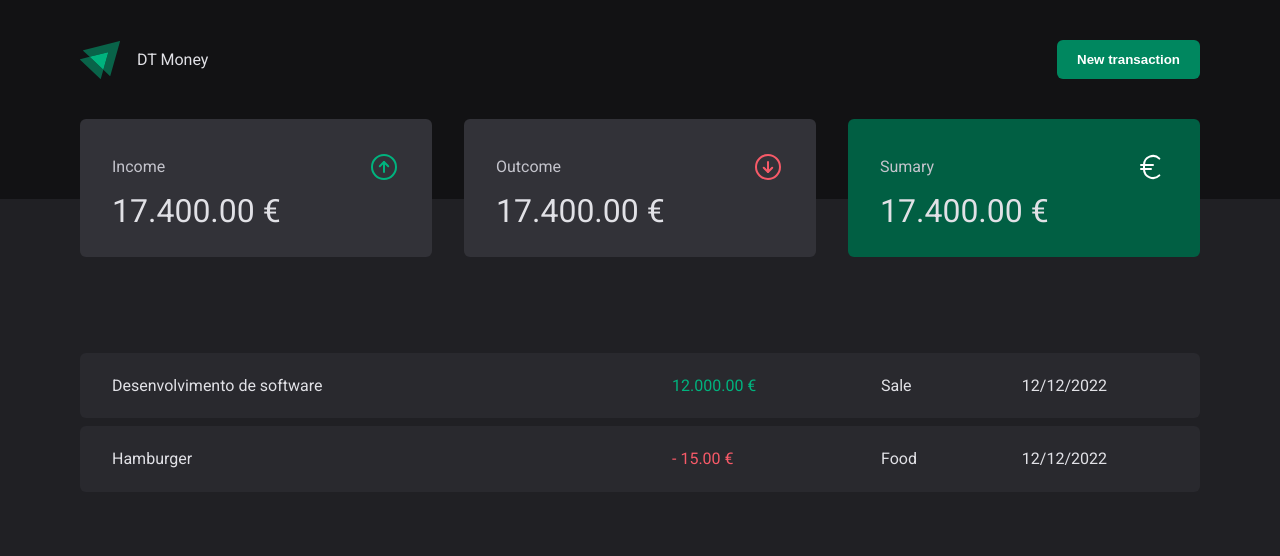
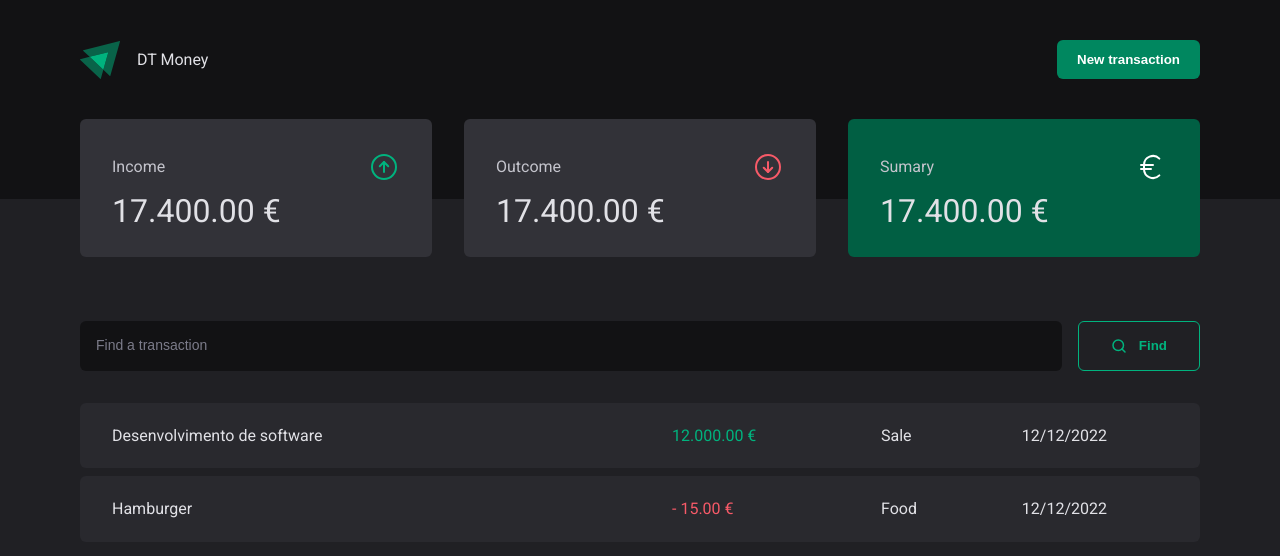
Before and after one commit to paulolima1212/ignite-aula03, a React (Vite) app: page / in a window 1280 px wide. Shown: the top 556 px of the page. Built offline with nearby package versions, Linux system fonts and the light colour scheme.

Commit message:
field search finished

```diff
--- /dev/null
+++ b/src/Pages/Home/Components/FieldSerch/index.tsx
@@ -0,0 +1,18 @@
+import { MagnifyingGlass } from 'phosphor-react';
+import {
+  ButtonFindTransaction,
+  FieldSearchContainer,
+  InputSearch,
+} from './styles';
+
+export function FieldSerch() {
+  return (
+    <FieldSearchContainer>
+      <InputSearch type='text' placeholder='Find a transaction' />
+      <ButtonFindTransaction type='submit'>
+        <MagnifyingGlass size={16} weight='bold' />
+        <span>Find</span>
+      </ButtonFindTransaction>
+    </FieldSearchContainer>
+  );
+}
--- /dev/null
+++ b/src/Pages/Home/Components/FieldSerch/styles.ts
@@ -0,0 +1,46 @@
+import styled from 'styled-components';
+
+export const FieldSearchContainer = styled.form`
+  width: 100%;
+  max-width: 70rem;
+  display: flex;
+  margin-top: 4rem;
+  margin-left: auto;
+  margin-right: auto;
+  margin-bottom: 0;
+  gap: 1rem;
+`;
+
+export const InputSearch = styled.input`
+  flex: 1;
+  background: ${({ theme }) => theme.colors['gray-900']};
+  color: ${({ theme }) => theme.colors['gray-100']};
+  padding: 1rem 1rem;
+  border: none;
+  border-radius: 6px;
+
+  &::placeholder {
+    font-size: 0.875rem;
+    color: ${({ theme }) => theme.colors['gray-500']};
+  }
+`;
+
+export const ButtonFindTransaction = styled.button`
+  display: flex;
+  gap: 0.75rem;
+  justify-content: center;
+  align-items: center;
+  padding: 1rem 2rem;
+  background: transparent;
+  color: ${({ theme }) => theme.colors['green-300']};
+  border: solid 1px ${({ theme }) => theme.colors['green-300']};
+  border-radius: 6px;
+  font-weight: bold;
+
+  &:hover {
+    transition: 0.4s;
+    background: ${({ theme }) => theme.colors['green-500']};
+    border-color: ${({ theme }) => theme.colors['green-500']};
+    color: ${({ theme }) => theme.colors['gray-100']};
+  }
+`;
--- a/src/Components/Table/styles.ts
+++ b/src/Pages/Home/Components/Table/styles.ts
@@ -3,7 +3,7 @@ import styled, { css } from 'styled-components';
 export const TableContainer = styled.div`
   width: 100%;
   max-width: 70rem;
-  margin: 4rem auto 0;
+  margin: 0 auto;
   display: flex;
   justify-content: center;
 `;
--- a/src/Pages/Home/index.tsx
+++ b/src/Pages/Home/index.tsx
@@ -1,6 +1,7 @@
+import { FieldSerch } from './Components/FieldSerch';
 import { Header } from '../../Components/Header';
-import { Sumary } from '../../Components/Sumary';
-import { Table } from '../../Components/Table';
+import { Sumary } from './Components/Sumary';
+import { Table } from './Components/Table';
 import { HomeContainer } from './styles';
 
 export function Home() {
@@ -8,6 +9,7 @@ export function Home() {
     <HomeContainer>
       <Header />
       <Sumary />
+      <FieldSerch />
       <Table />
     </HomeContainer>
   );
--- a/src/Pages/Home/styles.ts
+++ b/src/Pages/Home/styles.ts
@@ -2,7 +2,4 @@ import styled from 'styled-components';
 
 export const HomeContainer = styled.div`
   width: 100%;
-  h1 {
-    font-size: ${({ theme }) => theme.textSizes['title-l']};
-  }
 `;
```
Also changed, not shown: src/Pages/Home/Components/Sumary/index.tsx (renamed from src/Components/Sumary/index.tsx), src/Pages/Home/Components/Sumary/styles.ts (renamed from src/Components/Sumary/styles.ts), src/Pages/Home/Components/Table/index.tsx (renamed from src/Components/Table/index.tsx).
